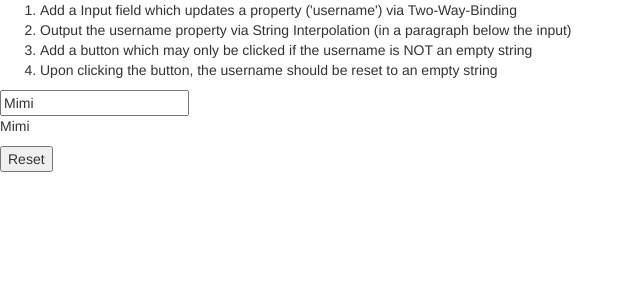
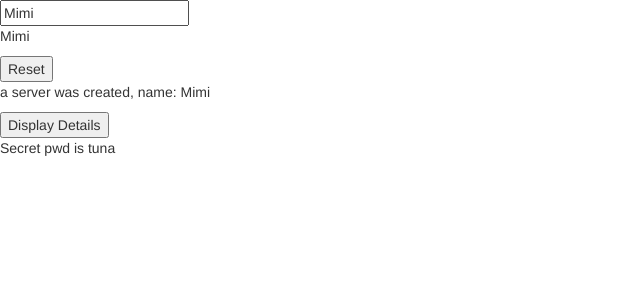
Before and after one commit to changchanglccc/Angular-The-Complete-Guide, an Angular app: page / in a window 1280 px wide. Shown: the top 300 px of the page, without its empty margins (0-640 px from the left). Built offline with nearby package versions, Linux system fonts and the light colour scheme.

Commit message:
chore: practicing directive assignment

```diff
--- a/src/app/app.component.html
+++ b/src/app/app.component.html
@@ -1,21 +1,14 @@
-<ol>
-  <li>
-    Add a Input field which updates a property ('username') via Two-Way-Binding
-  </li>
-  <li>
-    Output the username property via String Interpolation (in a paragraph below
-    the input)
-  </li>
-  <li>
-    Add a button which may only be clicked if the username is NOT an empty
-    string
-  </li>
-  <li>
-    Upon clicking the button, the username should be reset to an empty string
-  </li>
-</ol>
-
 <input type="text" [(ngModel)]="userName" />
 <p>{{ userName }}</p>
 
 <button [disabled]="!userName" (click)="onResetUserName()">Reset</button>
+
+<p *ngIf="serverCreated; else noServer">
+  a server was created, name: {{ userName }}
+</p>
+<ng-template #noServer>
+  <p>no server was created!</p>
+</ng-template>
+
+
+<app-servers></app-servers>
--- a/src/app/app.component.ts
+++ b/src/app/app.component.ts
@@ -8,7 +8,10 @@ import { Component } from '@angular/core';
 export class AppComponent {
   userName = 'Mimi';
 
+  serverCreated = true;
+
   onResetUserName(): void {
     this.userName = '';
+    this.serverCreated = false;
   }
 }
--- a/src/app/app.module.ts
+++ b/src/app/app.module.ts
@@ -3,9 +3,11 @@ import { NgModule } from '@angular/core';
 import { FormsModule } from '@angular/forms';
 
 import { AppComponent } from './app.component';
+import { ServerComponent } from './server/server.component';
+import { ServersComponent } from './servers/servers.component';
 
 @NgModule({
-  declarations: [AppComponent],
+  declarations: [AppComponent, ServerComponent, ServersComponent],
   imports: [BrowserModule, FormsModule],
   providers: [],
   bootstrap: [AppComponent]
--- /dev/null
+++ b/src/app/server/server.component.css
@@ -0,0 +1,3 @@
+.white-text {
+  color: white;
+}
--- /dev/null
+++ b/src/app/server/server.component.html
@@ -0,0 +1,13 @@
+<div>
+  <button (click)="addDetail()">Display Details</button>
+  <p *ngIf="isDisplayable">Secret pwd is tuna</p>
+</div>
+<div *ngFor="let detail of details; index as i">
+  <p *ngIf="i <= 4; else colorParagraph">{{ detail }} + {{ i }}</p>
+
+  <ng-template #colorParagraph>
+    <p [ngStyle]="{ background: 'blue' }" [ngClass]="{ 'white-text': i > 4 }">
+      {{ detail }} + {{ i }}
+    </p>
+  </ng-template>
+</div>
--- /dev/null
+++ b/src/app/server/server.component.ts
@@ -0,0 +1,23 @@
+import { Component, OnInit } from '@angular/core';
+
+@Component({
+  selector: 'app-server',
+  templateUrl: './server.component.html',
+  styleUrls: ['./server.component.css'],
+})
+export class ServerComponent implements OnInit {
+  serverStatus = 'offline';
+  isDisplayable = true;
+
+  details: Array<string> = [];
+  constructor() {
+    this.serverStatus = Math.random() > 0.5 ? 'online' : 'offline';
+  }
+
+  ngOnInit(): void {}
+
+  addDetail(): void {
+    this.isDisplayable = !this.isDisplayable;
+    this.details.push('secret pwd added!');
+  }
+}
--- /dev/null
+++ b/src/app/servers/servers.component.html
@@ -0,0 +1 @@
+<app-server></app-server>
--- /dev/null
+++ b/src/app/servers/servers.component.ts
@@ -0,0 +1,15 @@
+import { Component, OnInit } from '@angular/core';
+
+@Component({
+  selector: 'app-servers',
+  templateUrl: './servers.component.html',
+  styleUrls: ['./servers.component.css']
+})
+export class ServersComponent implements OnInit {
+
+  constructor() { }
+
+  ngOnInit(): void {
+  }
+
+}
```
Also changed, not shown: src/app/servers/servers.component.css (added).
